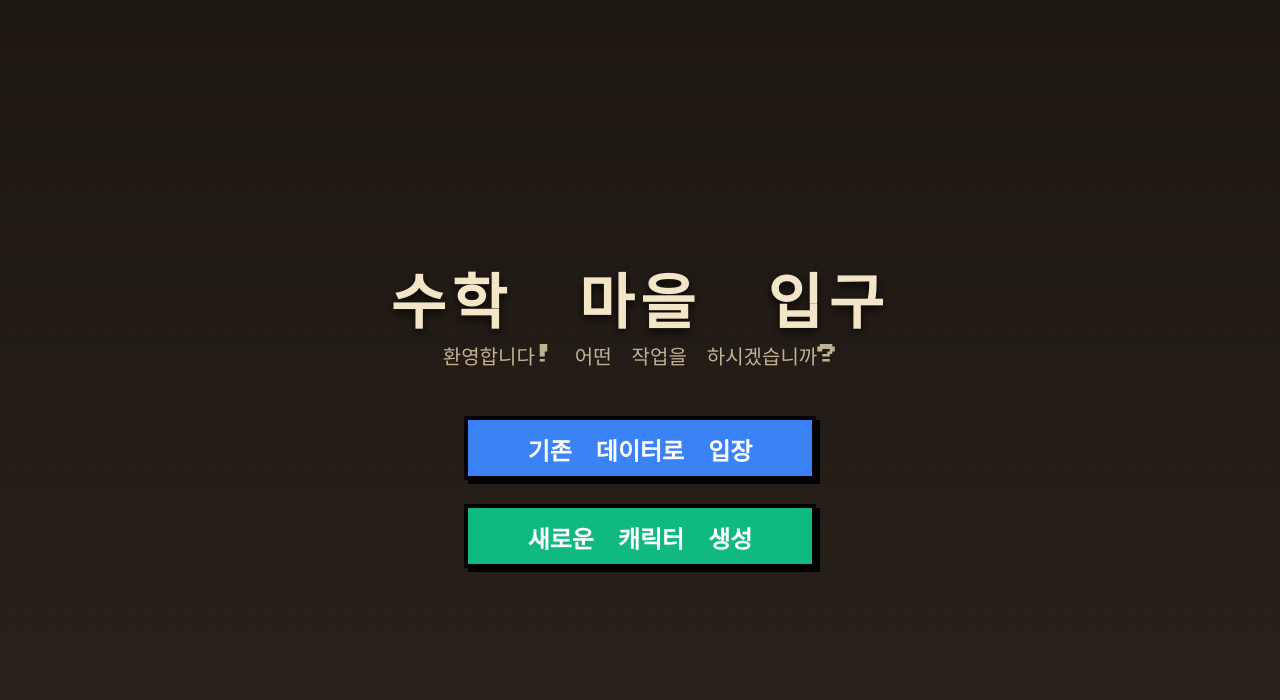
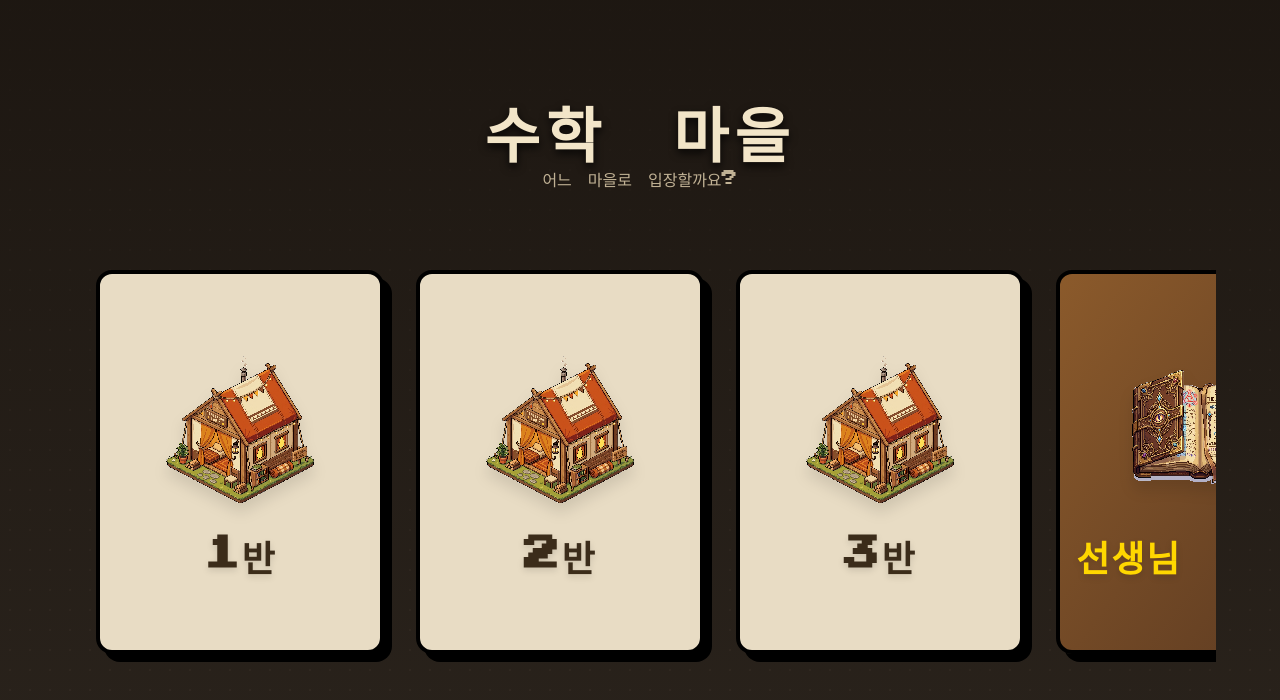
Before and after one commit to psw94923-hue/watchmeyawoo, a Next.js app: page / in a window 1280 px wide. Shown: the top 700 px of the page. Built offline with nearby package versions, Linux system fonts and the light colour scheme; no server answers; a web font is replaced by a local one.

Commit message:
fix: Adjust UI per user feedback (dragon size, teacher portal, student 45)

```diff
--- a/app/[classId]/page.tsx
+++ b/app/[classId]/page.tsx
@@ -38,8 +38,10 @@ export default function ClassVillagePage() {
       .like('student_id', `${prefix}%`);
 
     if (data && data.length > 0) {
-      setProfiles(data);
-      determineTheme(data);
+      // 45번 슬롯 숨김 처리 (student_id가 '45'로 끝나는 학생은 렌더링 제외)
+      const visibleData = data.filter(p => !p.student_id.endsWith('45'));
+      setProfiles(visibleData);
+      determineTheme(visibleData);
     } else {
       // 더미 데이터 추가 (테스트용)
       const dummy = Array.from({ length: 5 }, (_, i) => ({
--- a/app/page.tsx
+++ b/app/page.tsx
@@ -1,27 +1,50 @@
 "use client";
 
-import React, { useState } from "react";
+import React, { useState, useRef } from "react";
+import Image from "next/image";
 import { useRouter } from "next/navigation";
 import { supabase } from "@/lib/supabase";
 
+const CLASSES = [
+  { id: 'class-1', name: '1반', icon: '/images/class_cabin.png' },
+  { id: 'class-2', name: '2반', icon: '/images/class_cabin.png' },
+  { id: 'class-3', name: '3반', icon: '/images/class_cabin.png' },
+  { id: 'teacher', name: '선생님 연구소', icon: '/images/teacher_spellbook.png', isSpecial: true },
+  { id: 'class-4', name: '4반', icon: '/images/class_cabin.png' },
+  { id: 'class-5', name: '5반', icon: '/images/class_cabin.png' },
+  { id: 'class-6', name: '6반', icon: '/images/class_cabin.png' },
+];
+
 export default function Home() {
   const router = useRouter();
-  const [mode, setMode] = useState<'initial' | 'login'>('initial');
+  const sliderRef = useRef<HTMLDivElement>(null);
 
+  const [selectedCard, setSelectedCard] = useState<typeof CLASSES[0] | null>(null);
+  const [showModal, setShowModal] = useState(false);
   const [studentId, setStudentId] = useState("");
   const [password, setPassword] = useState("");
   const [isLoggingIn, setIsLoggingIn] = useState(false);
 
+  const handleCardClick = (card: typeof CLASSES[0]) => {
+    setSelectedCard(card);
+    setStudentId("");
+    setPassword("");
+    setShowModal(true);
+  };
+
   const handleLogin = async (e: React.FormEvent) => {
     e.preventDefault();
-    if (!studentId || !password) return;
 
-    // 000000 마스터 키 (이전 로직 유지 및 테스트용)
+    if (selectedCard?.id === 'teacher') {
       if (password === "000000") {
-      const classNum = studentId.substring(1, 2); // 2119 -> 1
-      router.push(`/class-${classNum}`);
+        router.push('/teacher');
+      } else {
+        alert("비밀번호가 틀렸습니다.");
+      }
       return;
     }
+
+    if (!studentId || !password) return;
 
     setIsLoggingIn(true);
     const { data, error } = await supabase
@@ -38,9 +61,7 @@ export default function Home() {
       return;
     }
 
-    // 학번의 두번째 자리를 반으로 간주 (예: 2119 -> 1반)
-    const classNum = studentId.substring(1, 2);
-    router.push(`/class-${classNum}`);
+    router.push(`/${selectedCard?.id}`);
   };
 
   return (
@@ -48,46 +69,58 @@ export default function Home() {
       <div className="absolute inset-0 opacity-20 pointer-events-none" style={{ backgroundImage: 'radial-gradient(circle, #554838 1px, transparent 1px)', backgroundSize: '20px 20px' }}></div>
       <div className="absolute inset-0 bg-gradient-to-b from-[#1a140f] to-transparent opacity-80 pointer-events-none"></div>
 
-      <div className="relative z-10 w-full text-center py-8 mb-4 animate-fade-in-up">
+      <div className="relative z-10 w-full text-center py-8 mb-4 animate-fade-in-up pointer-events-none">
         <h1 className="text-4xl md:text-6xl font-bold tracking-widest text-[#F2E5C8] drop-shadow-[0_4px_4px_rgba(0,0,0,0.8)] mb-2">
-          수학 마을 입구
+          수학 마을
         </h1>
-        <p className="mt-4 text-[#C1B295] text-lg md:text-xl">환영합니다! 어떤 작업을 하시겠습니까?</p>
+        <p className="mt-2 text-[#C1B295] text-sm md:text-base">어느 마을로 입장할까요?</p>
       </div>
 
-      <div className="relative z-10 flex flex-col gap-6 w-full max-w-sm px-4">
-        {mode === 'initial' && (
-          <div className="flex flex-col gap-6 animate-fade-in">
+      <div className="relative z-10 w-full flex items-center justify-center pb-12">
+        <div
+          ref={sliderRef}
+          className="flex overflow-x-auto gap-4 md:gap-8 px-8 py-8 w-full max-w-6xl no-scrollbar snap-x snap-mandatory touch-pan-x"
+        >
+          {CLASSES.map((c) => (
+            <div
+              key={c.id}
+              onClick={() => handleCardClick(c)}
+              className={`snap-center shrink-0 w-64 h-80 md:w-72 md:h-96 rounded-2xl flex flex-col items-center justify-center cursor-pointer transition-all duration-300 transform hover:-translate-y-4 shadow-[8px_8px_0_0_rgba(0,0,0,1)] border-4 border-black ${c.isSpecial ? 'bg-gradient-to-br from-[#8B5A2B] to-[#5C3A21]' : 'bg-[#E8DCC4]'}`}
+            >
+              <div className="relative w-32 h-32 md:w-40 md:h-40 mb-6 drop-shadow-xl hover:scale-110 transition-transform">
+                <Image
+                  src={c.icon}
+                  alt={c.name}
+                  fill
+                  className="object-contain"
+                  style={{ imageRendering: 'pixelated' }}
+                  priority
+                />
+              </div>
+              <h2 className={`text-3xl md:text-4xl font-bold tracking-wider drop-shadow-md ${c.isSpecial ? 'text-[#FFD700]' : 'text-[#3B2C1A]'}`}>
+                {c.name}
+              </h2>
+            </div>
+          ))}
+        </div>
+      </div>
+
+      {showModal && selectedCard && (
+        <div className="fixed inset-0 z-50 flex items-center justify-center bg-black/80 backdrop-blur-sm p-4">
+          <div className="bg-[#E8DCC4] w-full max-w-sm rounded-lg p-6 retro-border shadow-2xl animate-scale-up relative">
             <button
-              onClick={() => setMode('login')}
-              className="retro-btn retro-btn-primary text-2xl py-8 w-full border-4 border-black shadow-[4px_4px_0_0_rgba(0,0,0,1)] hover:-translate-y-1 transition-transform"
-            >
-              기존 데이터로 입장
-            </button>
-            <button
-              onClick={() => router.push('/create')}
-              className="retro-btn retro-btn-success text-2xl py-8 w-full border-4 border-black shadow-[4px_4px_0_0_rgba(0,0,0,1)] hover:-translate-y-1 transition-transform"
-            >
-              새로운 캐릭터 생성
-            </button>
-          </div>
-        )}
-
-        {mode === 'login' && (
-          <div className="bg-[#E8DCC4] w-full rounded-lg p-6 retro-border shadow-2xl animate-scale-up">
-            <div className="flex justify-between items-center border-b-4 border-black pb-4 mb-6">
-              <h3 className="text-xl font-bold text-black flex items-center gap-2">
-                <span className="text-2xl">🔒</span> 학생 로그인
-              </h3>
-              <button
-                onClick={() => setMode('initial')}
-                className="text-black hover:text-red-600 font-bold text-2xl w-8 h-8 flex items-center justify-center"
+              onClick={() => setShowModal(false)}
+              className="absolute top-2 right-4 text-black hover:text-red-600 font-bold text-2xl w-8 h-8 flex items-center justify-center"
             >
               ×
             </button>
-            </div>
+            <h3 className="text-2xl font-bold text-black mb-4 border-b-4 border-black pb-2 text-center">
+              {selectedCard.name} 접속
+            </h3>
 
             <form onSubmit={handleLogin} className="flex flex-col gap-4">
+              {selectedCard.id !== 'teacher' ? (
+                <>
                   <div>
                     <label className="block text-sm font-bold text-black mb-1">학번 (예: 2119)</label>
                     <input
@@ -115,14 +148,47 @@ export default function Home() {
                   <button
                     type="submit"
                     disabled={isLoggingIn}
+                    className="w-full bg-[#3b82f6] text-white p-4 text-xl retro-border-interactive mt-2 font-bold"
+                  >
+                    {isLoggingIn ? '접속 중...' : '로그인'}
+                  </button>
+                  <div className="mt-4 border-t-2 border-gray-300 pt-4">
+                    <button
+                      type="button"
+                      onClick={() => router.push('/create')}
+                      className="w-full bg-[#4ade80] text-black p-4 text-xl retro-border-interactive font-bold"
+                    >
+                      새로운 캐릭터 생성
+                    </button>
+                  </div>
+                </>
+              ) : (
+                <>
+                  <p className="text-sm font-bold text-gray-700 mb-2 text-center">선생님 전용 로그인입니다.</p>
+                  <div>
+                    <label className="block text-sm font-bold text-black mb-1">비밀번호</label>
+                    <input
+                      type="password"
+                      required
+                      value={password}
+                      onChange={(e) => setPassword(e.target.value)}
+                      className="w-full bg-white text-black p-4 text-center text-xl retro-border-sm focus:outline-none focus:ring-4 focus:ring-blue-500/50"
+                      placeholder="******"
+                      autoFocus
+                    />
+                  </div>
+                  <button
+                    type="submit"
                     className="w-full bg-[#3b82f6] text-white p-4 text-xl retro-border-interactive mt-4 font-bold"
                   >
-                {isLoggingIn ? '접속 중...' : '마을 입장'}
+                    관리자 로그인
                   </button>
+                </>
+              )}
             </form>
           </div>
+        </div>
       )}
-      </div>
 
     </main>
   );
--- /dev/null
+++ b/app/teacher/page.tsx
@@ -0,0 +1,25 @@
+"use client";
+
+import React from "react";
+import { useRouter } from "next/navigation";
+
+export default function TeacherAdminPage() {
+  const router = useRouter();
+
+  return (
+    <div className="flex flex-col items-center justify-center min-h-screen p-6 bg-[#A0E8AF] font-retro text-center">
+      <h1 className="text-3xl font-bold mb-6 text-black bg-white p-4 retro-border-sm">
+        선생님 연구소 (관리자 페이지)
+      </h1>
+      <p className="text-xl text-black mb-8 font-bold">
+        곧 맵 편집 기능과 학생 관리 기능이 추가될 예정입니다.
+      </p>
+      <button
+        onClick={() => router.push('/')}
+        className="retro-btn bg-gray-200 text-black text-xl px-8 py-4"
+      >
+        처음으로 돌아가기
+      </button>
+    </div>
+  );
+}
```
Also changed, not shown: app/create/page.tsx (+12 -8 lines). Lines whose indentation alone changed are shown as unchanged.
